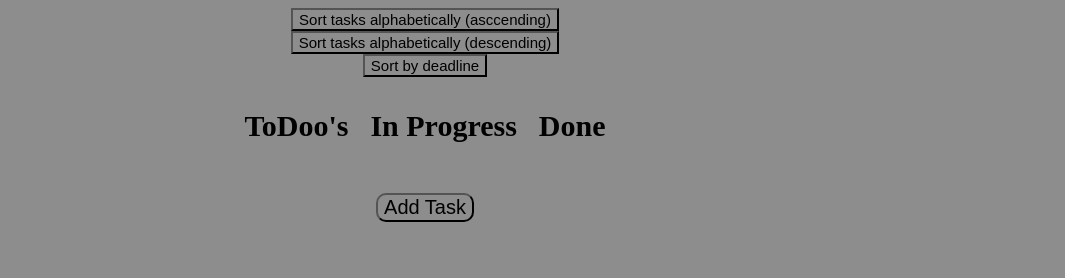
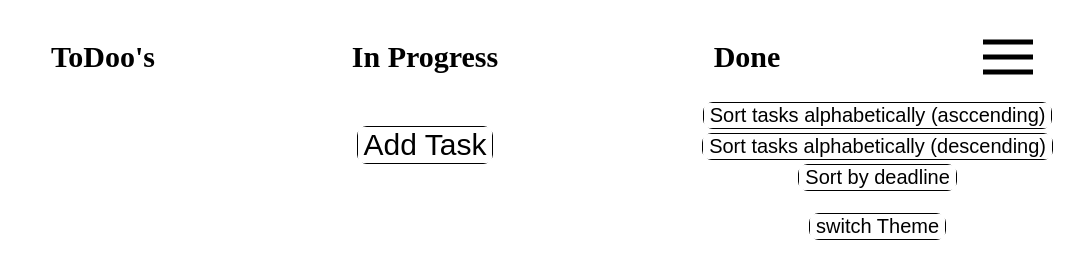
Before and after one commit to noalohrer125/Taskmanager, a plain HTML site: page index.html in a window 1280 px wide. Shown: the whole page, without its empty margins (215-1280 px from the left). Drawn offline with Linux system fonts and the light colour scheme.

Commit message:
c10-dark/light-theme

```diff
--- a/index.html
+++ b/index.html
@@ -8,13 +8,22 @@
     <script src="main.js" defer></script>
 </head>
 <body>
-  <div id="all">
+  <button id="Menü" onclick="menü()">
+    <svg xmlns="http://www.w3.org/2000/svg" x="0px" y="10px" width="50" height="50" viewBox="0 0 50 50">
+      <path d="M 0 7.5 L 0 12.5 L 50 12.5 L 50 7.5 Z M 0 22.5 L 0 27.5 L 50 27.5 L 50 22.5 Z M 0 37.5 L 0 42.5 L 50 42.5 L 50 37.5 Z"></path>
+    </svg>
+  </button>
+  <div class="sortbuttondiv">
+    <button onclick="sortTasksa()" class="sortbutton">Sort tasks alphabetically (asccending)</button>
+    <br>
+    <button onclick="sortTasksb()" class="sortbutton">Sort tasks alphabetically (descending)</button>
+    <br>
+    <button onclick="sortTasksByDeadline()" class="sortbutton">Sort by deadline</button>
+    <br>
+    <br>
+    <button onclick="toggleInvertColors()" class="sortbutton">switch Theme</button>
+  </div>
   <table id="todo_table">
-      <button onclick="sortTasksa()" style="width: auto;">Sort tasks alphabetically (asccending)</button>
-      <br>
-      <button onclick="sortTasksb()" style="width: auto;">Sort tasks alphabetically (descending)</button>
-      <br>
-      <button onclick="sortTasksByDeadline()" style="width: auto;">Sort by deadline</button>
     <tr>
         <th>
             ToDoo's
@@ -29,7 +38,6 @@
   </table>
   <br>
   <button onclick="add_task()" id="add_task">Add Task</button>
-
   <div id="popupform">
     <div class="single_Task" style="width: 300px; border: solid black 1px; padding: 20px;">
         <h1 style="text-decoration: underline; text-align: center;">
@@ -54,6 +62,5 @@
         </div>
       </div>
   </div>
-  </div>
 </body>
 </html>
--- a/main.js
+++ b/main.js
@@ -366,3 +366,32 @@ function sortTasksByDeadline() {
 
     location.reload();
 }
+
+function menü() {
+    // Auswahl der Buttons durch ihre onclick-Attribute
+    const sortButtonsa = document.querySelector("[onclick='sortTasksa()']");
+    const sortButtonsb = document.querySelector("[onclick='sortTasksb()']");
+    const sortButtonsByDeadline = document.querySelector("[onclick='sortTasksByDeadline()']");
+    const switchtheme = document.querySelector("[onclick='toggleInvertColors()']")
+
+    // Überprüfung, ob die Buttons sichtbar sind (display != 'none')
+    if (sortButtonsa.style.display !== 'none' && sortButtonsb.style.display !== 'none' && sortButtonsByDeadline.style.display !== 'none') {
+        // Buttons ausblenden
+        sortButtonsa.style.display = 'none';
+        sortButtonsb.style.display = 'none';
+        sortButtonsByDeadline.style.display = 'none';
+        switchtheme.style.display = 'none';
+    }
+
+    else {
+        // Buttons einblenden
+        sortButtonsa.style.display = 'inline-block'; // oder 'block', abhängig vom gewünschten Layout
+        sortButtonsb.style.display = 'inline-block';
+        sortButtonsByDeadline.style.display = 'inline-block';
+        switchtheme.style.display = 'inline-block';
+    }
+}
+
+function toggleInvertColors() {
+    document.body.classList.toggle('invert-colors');
+}
--- a/style.css
+++ b/style.css
@@ -1,6 +1,10 @@
+:root {
+    --theme: #ffffff;
+  }
+
 * {
     text-align: center;
-    background-color: rgb(141, 141, 141);
+    background-color: var(--theme);
 }
 
 table {
@@ -11,36 +15,13 @@ table {
 }
 
 th {
+    width: 300px;
     padding: 10px;
     font-size: 30px;
 }
 
-button {
-    font-size: 15px;
-    color: black;
-    font-size: auto;
-    width: 40%;
-}
-
-button:hover {
-    background-color: rgb(0, 0, 0);
-    color: white;
-    cursor: pointer;
-}
-
-button:active {
-    background-color: rgb(77, 0, 0);
-    color: white;
-}
-
 .inline-block {
     display: inline-block;
-}
-
-#add_task {
-    width: auto;
-    font-size: 20px;
-    border-radius: 10px;
 }
 
 #popupform {
@@ -58,3 +39,93 @@ button:active {
 .sortbuttons_inlineblock {
     display: inline;
 }
+
+.sortbuttondiv {
+    text-align: center;
+    position: absolute;
+    top: 0;
+    right: 0;
+    margin-top: 100px;
+    margin-right: 10px;
+    z-index: 100;
+}
+
+button {
+    border: solid black 1px;
+    background-color: #ffffff;
+    margin: 2px;
+    width: auto;
+    height: auto;
+    font-size: 20px;
+    outline: none;
+    color: #000000;
+    background: #000000;
+    cursor: pointer;
+    position: relative;
+    z-index: 0;
+    border-radius: 10px;
+}
+
+button:before {
+    content: '';
+    background: linear-gradient(45deg, #ff0000, #ff7300, #fffb00, #48ff00, #00ffd5, #002bff, #7a00ff, #ff00c8, #ff0000);
+    position: absolute;
+    top: -2px;
+    left:-2px;
+    background-size: 400%;
+    z-index: -1;
+    filter: blur(5px);
+    width: calc(100% + 4px);
+    height: calc(100% + 4px);
+    animation: glowing 20s linear infinite;
+    opacity: 0;
+    transition: opacity .3s ease-in-out;
+    border-radius: 5px;
+}
+
+button:hover:before {
+    opacity: 1;
+}
+
+button:after {
+    z-index: -1;
+    content: '';
+    position: absolute;
+    width: 100%;
+    height: 100%;
+    background: #ffffff;
+    left: 0;
+    top: 0;
+    border-radius: 5px;
+}
+
+@keyframes glowing {
+    0% { background-position: 0 0; }
+    50% { background-position: 400% 0; }
+    100% { background-position: 0 0; }
+}
+
+#add_task {
+    font-size: 30px;
+}
+
+#Menü {
+    background-color: black;
+    border: none;
+    width: auto;
+    position: absolute;
+    top: 0;
+    right: 0;
+    padding: 2px;
+    margin: 30px;
+}
+
+#Menü:hover {
+    background-color: transparent;
+    border: solid 2px rgba(0, 0, 0, 0.5);
+    z-index: 100;
+}
+
+.invert-colors {
+    filter: invert(100%);
+}
```
Also changed, not shown: test.js (line endings or trailing spaces). Lines whose indentation alone changed are shown as unchanged.
